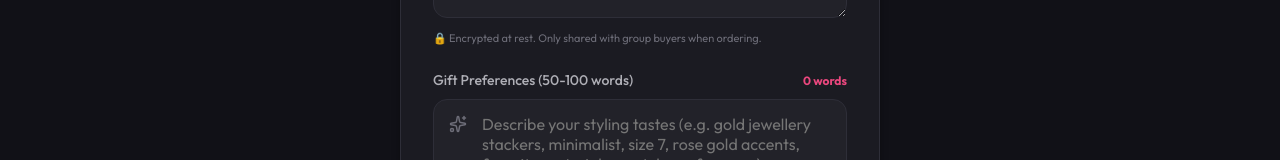
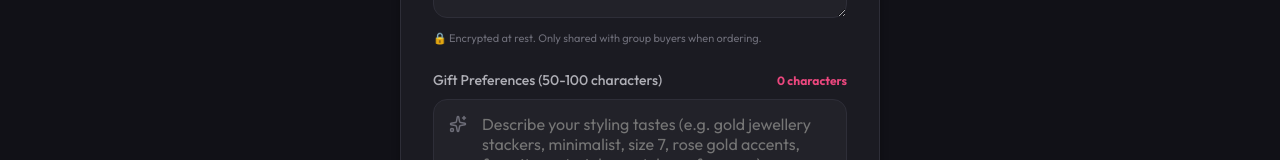
Before and after one commit to krishnendurajesh/friend-ring, a Next.js app: page /onboarding in a window 1280 px wide. Shown: the part 540-700 px from the top of the page. Built offline with nearby package versions, Linux system fonts and the light colour scheme; no server answers.

Commit message:
Change gift preferences field validation from 50-100 words to 50-100 characters

```diff
--- a/src/app/onboarding/page.tsx
+++ b/src/app/onboarding/page.tsx
@@ -12,12 +12,6 @@ export default function OnboardingPage() {
   const [errorMsg, setErrorMsg] = useState('');
   const router = useRouter();
 
-  const getWordCount = (str: string) => {
-    const cleanStr = str.trim();
-    if (!cleanStr) return 0;
-    return cleanStr.split(/\s+/).length;
-  };
-
   const handleOnboarding = async (e: React.FormEvent) => {
     e.preventDefault();
     setLoading(true);
@@ -29,9 +23,9 @@ export default function OnboardingPage() {
       return;
     }
 
-    const words = getWordCount(giftPreferences);
-    if (words < 50 || words > 100) {
-      setErrorMsg(`Gift preferences must be between 50 and 100 words (currently ${words} words).`);
+    const chars = giftPreferences.trim().length;
+    if (chars < 50 || chars > 100) {
+      setErrorMsg(`Gift preferences must be between 50 and 100 characters (currently ${chars} characters).`);
       setLoading(false);
       return;
     }
@@ -141,9 +135,9 @@ export default function OnboardingPage() {
           {/* Gift Preferences Field */}
           <div className="form-group" style={{ marginBottom: '32px' }}>
             <label className="form-label" htmlFor="giftPreferences" style={{ display: 'flex', justifyContent: 'space-between', alignItems: 'center', width: '100%' }}>
-              <span>Gift Preferences (50-100 words)</span>
-              <span style={{ fontSize: '12px', fontWeight: 'bold', color: getWordCount(giftPreferences) < 50 || getWordCount(giftPreferences) > 100 ? 'var(--color-rose)' : 'var(--color-green)' }}>
-                {getWordCount(giftPreferences)} words
+              <span>Gift Preferences (50-100 characters)</span>
+              <span style={{ fontSize: '12px', fontWeight: 'bold', color: giftPreferences.trim().length < 50 || giftPreferences.trim().length > 100 ? 'var(--color-rose)' : 'var(--color-green)' }}>
+                {giftPreferences.trim().length} characters
               </span>
             </label>
             <div style={{ position: 'relative' }}>
```
Also changed, not shown: src/app/dashboard/page.tsx (+6 -12 lines).
